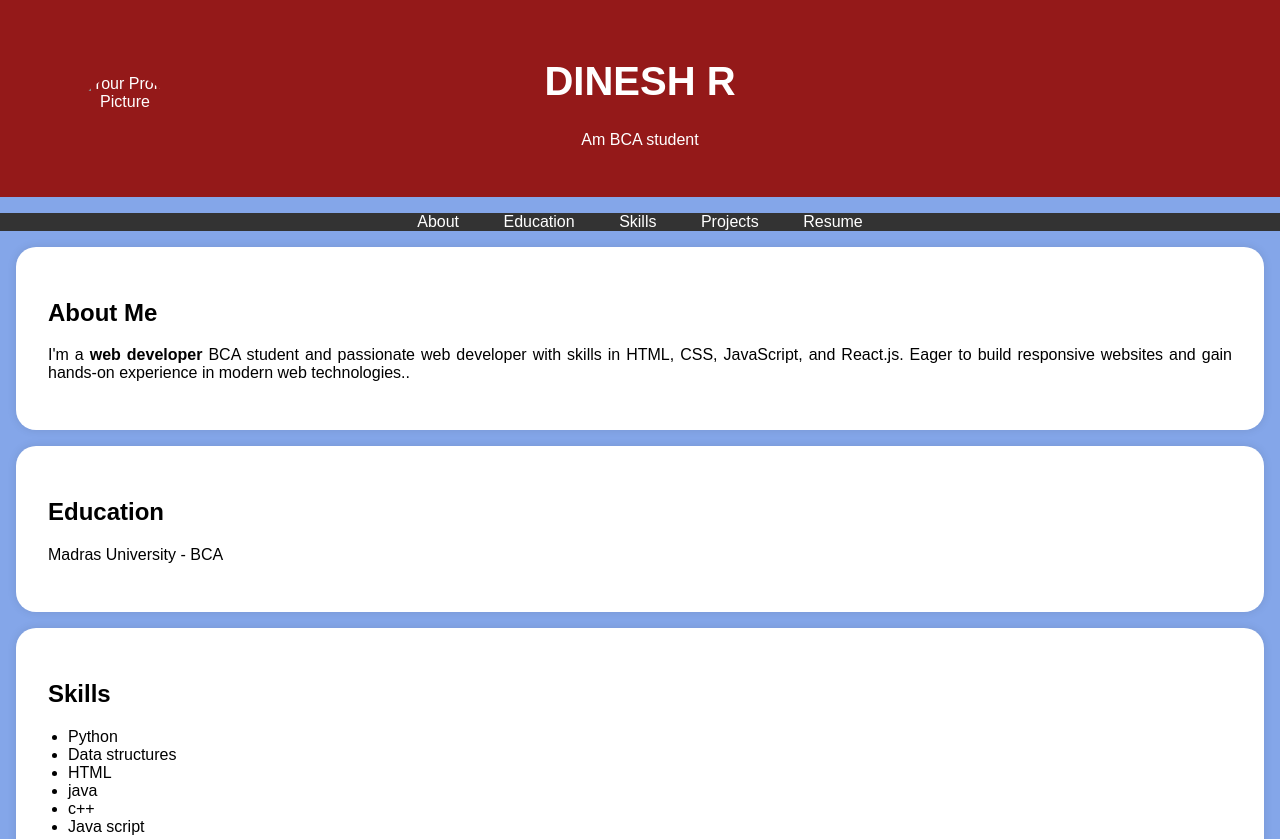
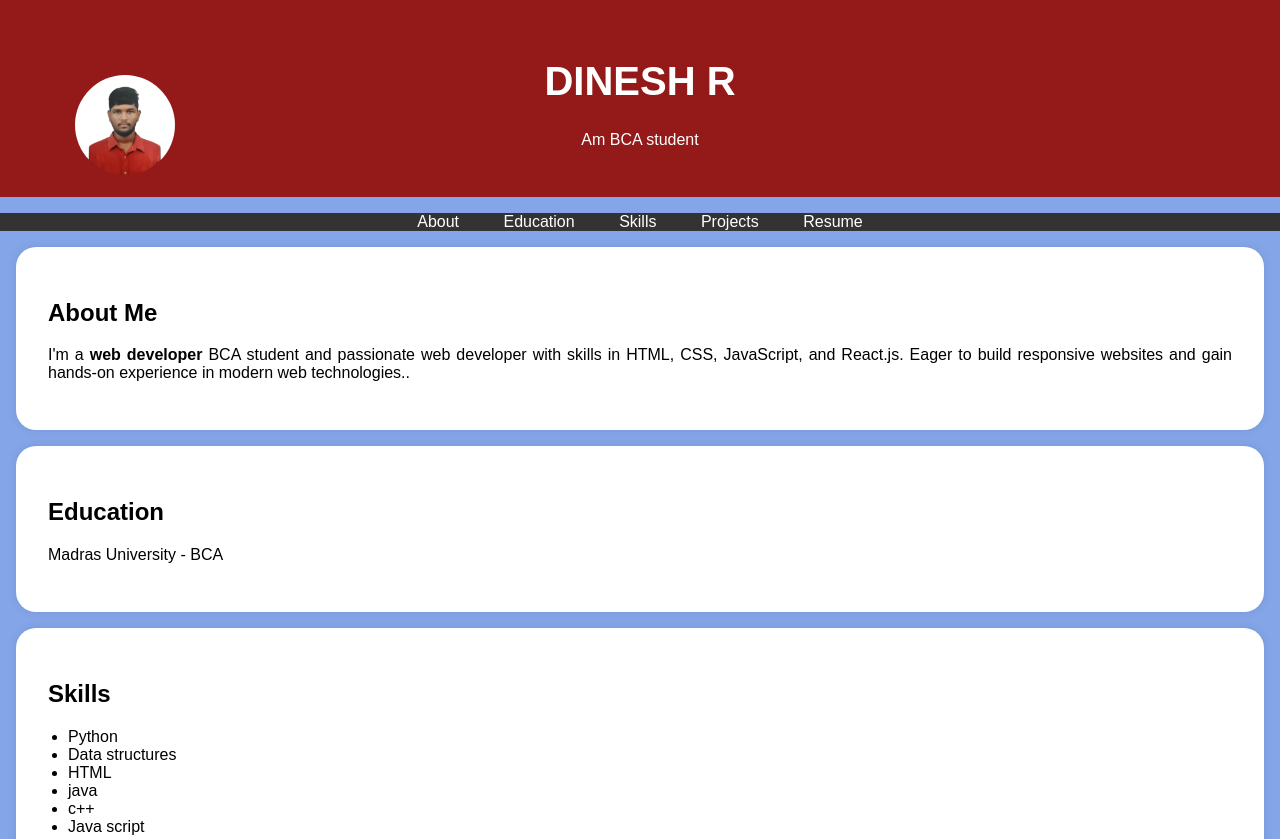
Before and after one commit to dinesh45894/Digital-portfolio, a plain HTML site: page 2 index.html in a window 1280 px wide. Shown: the top 839 px of the page. Drawn offline with Linux system fonts and the light colour scheme.

Commit message:
Update 2 index.html

```diff
--- a/2 index.html
+++ b/2 index.html
@@ -95,7 +95,7 @@
     <header>
         <div class="header-content">
             <!-- Add your profile picture here -->
-            <img src=" IMG-20250225-WA0017_1.jpg.jpg" alt="Your Profile Picture" class="profile-picture">
+            <img src="IMG-20250225-WA0017_1.jpg" alt="Your Profile Picture" class="profile-picture">
             <h1>DINESH R</h1>
             <p>Am BCA student</p>
         </div>
```
